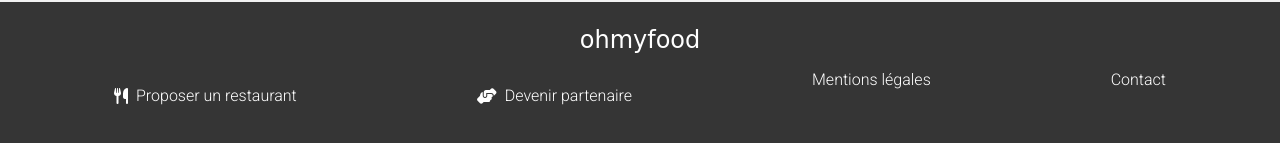
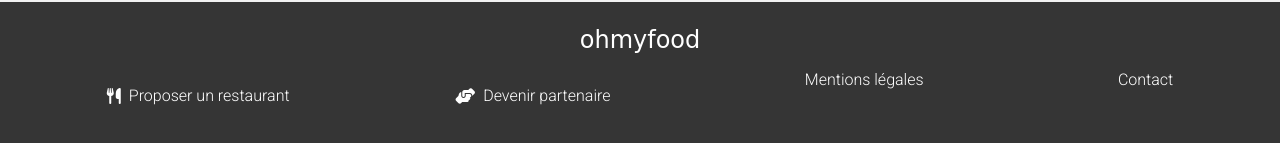
Before and after one commit to OCenjoyer/P3OMF, a website: page index.html in a window 1280 px wide. Shown: the part 971-1114 px from the top of the page. Drawn offline with Linux system fonts and the light colour scheme; a web font is replaced by a local one.

Commit message:
Alignement des liens du footer

```diff
--- a/index.html
+++ b/index.html
@@ -105,8 +105,8 @@
                 <p>Devenir partenaire</p>
               </a>
             </div>
-            <div class="footer__links"><a href="#">Mentions légales</a></div>
-            <div class="footer__links">
+            <div class="footer__links footer__moove"><a href="#">Mentions légales</a></div>
+            <div class="footer__links footer__moove">
               <a href="mailto:ohmyfood@gmail.com">Contact</a>
             </div>
           </div>
--- a/sass/Layout/_footer.scss
+++ b/sass/Layout/_footer.scss
@@ -20,9 +20,9 @@
     white-space: nowrap;
   }
 
-  i {
-    margin-right: 0.5rem; // Ajoute un espace de 0.5rem entre l'icône et le texte
-  }
+      i {
+      margin-right: 0.5rem; // Ajoute un espace de 0.5rem entre l'icône et le texte
+    }
 
   // Styles pour les liens à l'intérieur de ".footer"
   & a {
@@ -44,6 +44,11 @@
     margin-bottom: 1rem; // Ajoute une marge inférieure
   }
 
+  &__moove {
+    margin-left: 1.8rem;
+    margin-bottom: 2rem;
+  }
+
   // Media query pour les écrans de taille supérieure ou égale à 995px
   @media (min-width: 995px) {
     display: flex; // Utilise flexbox pour organiser les éléments enfants
```
Also changed, not shown: style.css, 1 other file.
